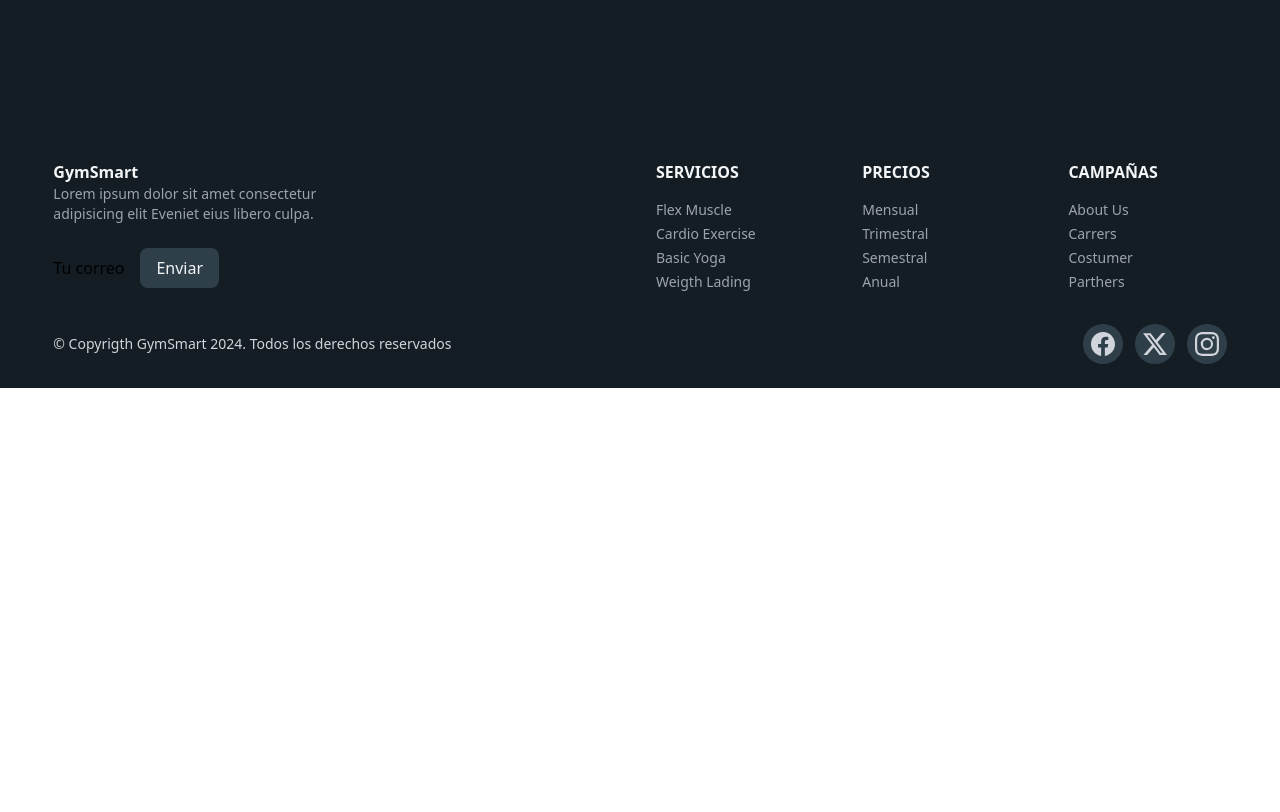
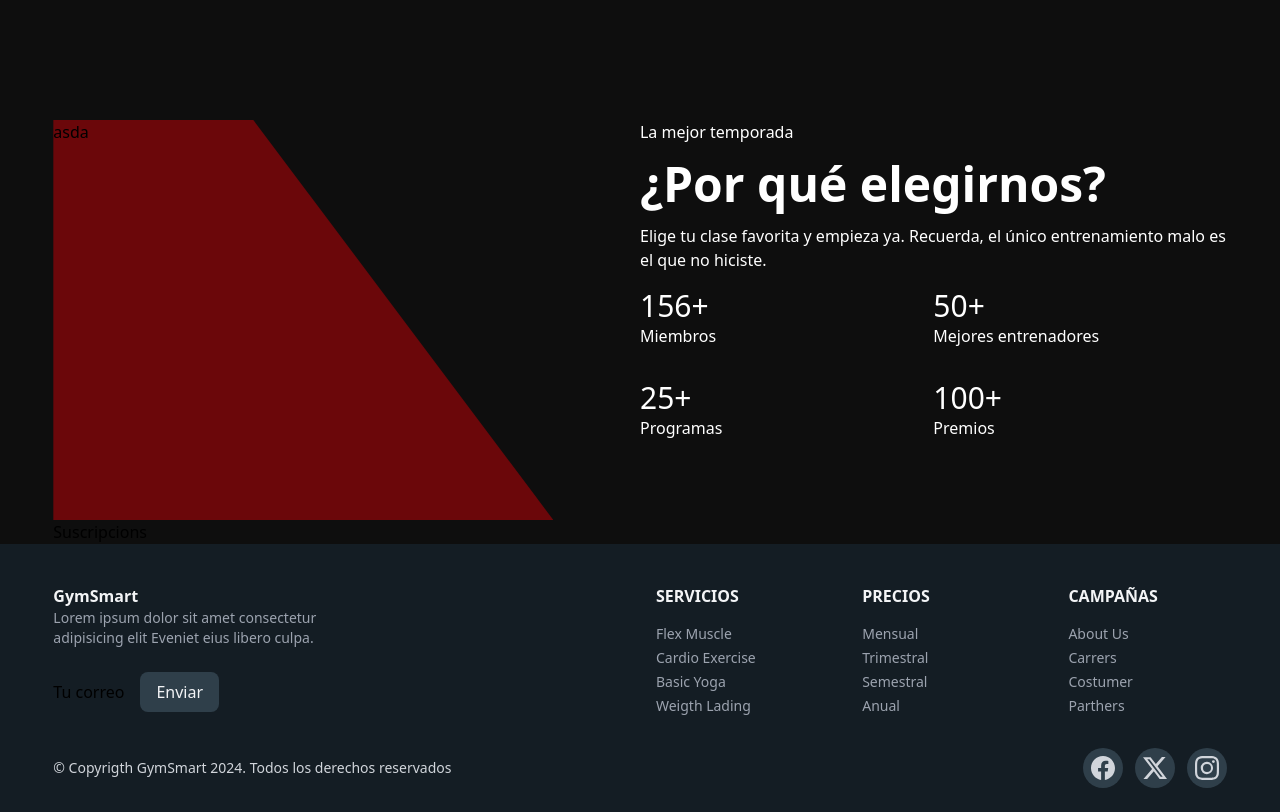
Before and after one commit to YeisonMC/gymsmart-frontend, a React (Vite) app: page / in a window 1280 px wide. Shown: the part 1480-2292 px from the top of the page. Before the commit the page ends 1868 px from the top, so only its background shows below. Built offline with nearby package versions, Linux system fonts and the light colour scheme.

Commit message:
Se hizo el avance del lading page

```diff
--- a/package.json
+++ b/package.json
@@ -13,7 +13,9 @@
     "@emailjs/browser": "^4.3.3",
     "axios": "^1.7.2",
     "react": "^18.2.0",
+    "react-countup": "^6.5.3",
     "react-dom": "^18.2.0",
+    "react-intersection-observer": "^9.10.3",
     "react-router-dom": "^6.23.1",
     "react-toastify": "^10.0.5"
   },
--- a/src/assets/css/Navbar.css
+++ b/src/assets/css/Navbar.css
@@ -25,3 +25,21 @@
   overflow: hidden;
   -webkit-line-clamp: 1;
 }
+
+.container {
+  position: relative;
+  width: 100%;
+  /* height: 100%; */
+  height: 400px;
+  overflow: hidden;
+}
+
+.recortado {
+  position: absolute;
+  left: 0;
+  top: 0;
+  width: 500px;
+  height: 400px;
+  background-color: #6b070a;
+  clip-path: polygon(0 0, 40% 0, 100% 100%, 0 100%);
+}
--- /dev/null
+++ b/src/components/CountUpNumber.jsx
@@ -0,0 +1,29 @@
+import React from "react";
+import CountUp from "react-countup";
+import { useInView } from "react-intersection-observer";
+
+const CountUpNumber = ({ value, duration, prefix = "", ...props }) => {
+  const { ref, inView } = useInView({
+    // triggerOnce: true,
+    triggerOnce: false,
+    rootMargin: "-100px 0px",
+  });
+  return (
+    <div ref={ref}>
+      {inView ? (
+        <CountUp
+          start={0}
+          end={value}
+          duration={duration}
+          // prefix={prefix}
+          formattingFn={(value) => `${value}${prefix}`}
+          {...props}
+        />
+      ) : (
+        0
+      )}
+    </div>
+  );
+};
+
+export default CountUpNumber;
--- a/src/pages/HomePage.jsx
+++ b/src/pages/HomePage.jsx
@@ -1,14 +1,19 @@
 import React from "react";
 import Banner from "./components/Banner";
 import Programs from "./components/Programs";
+import About from "./components/About";
+import Suscripcions from "./components/Suscripcions";
 
 const HomePage = () => {
   return (
     <>
-      <section className="bg-color-background">
+      {/* bg-color-background */}
+      <section className="bg-[#0e0e0e]">
         <Banner />
         <nav className="max-w-screen-xl w-11/12 mx-auto">
           <Programs />
+          <About />
+          <Suscripcions />
         </nav>
       </section>
     </>
--- /dev/null
+++ b/src/pages/components/About.jsx
@@ -0,0 +1,67 @@
+import React from "react";
+import CountUpNumber from "../../components/CountUpNumber";
+import "../../assets/css/Navbar.css";
+
+const About = () => {
+  return (
+    <nav>
+      <div className="grid grid-cols-2 ">
+        <div className="">
+          <div class="container">
+            <div class="recortado">
+              <h1>asda</h1>
+            </div>
+          </div>
+        </div>
+        <div className="text-white">
+          <span>La mejor temporada</span>
+          <h1 className="text-5xl font-bold my-4">¿Por qué elegirnos?</h1>
+          <p>
+            Elige tu clase favorita y empieza ya. Recuerda, el único
+            entrenamiento malo es el que no hiciste.
+          </p>
+          <div className="mt-4 grid grid-cols-2 gap-y-8">
+            <div className=" ">
+              <CountUpNumber
+                value={156}
+                duration={2}
+                prefix="+"
+                className="text-3xl mx-auto"
+              />
+              <span>Miembros</span>
+            </div>
+            <div className="">
+              <CountUpNumber
+                value={50}
+                duration={2}
+                prefix="+"
+                className="text-3xl"
+              />
+              <span>Mejores entrenadores</span>
+            </div>
+            <div className="">
+              <CountUpNumber
+                value={25}
+                duration={2}
+                prefix="+"
+                className="text-3xl"
+              />
+              <span>Programas</span>
+            </div>
+            <div className="">
+              <CountUpNumber
+                value={100}
+                duration={2}
+                prefix="+"
+                className="text-3xl"
+              />
+              <span>Premios</span>
+            </div>
+          </div>
+        </div>
+      </div>
+    </nav>
+  );
+};
+
+export default About;
--- /dev/null
+++ b/src/pages/components/Suscripcions.jsx
@@ -0,0 +1,7 @@
+import React from "react";
+
+const Suscripcions = () => {
+  return <div>Suscripcions</div>;
+};
+
+export default Suscripcions;
```
Also changed, not shown: 1 other file (tests, documents, lock files or other folders).
